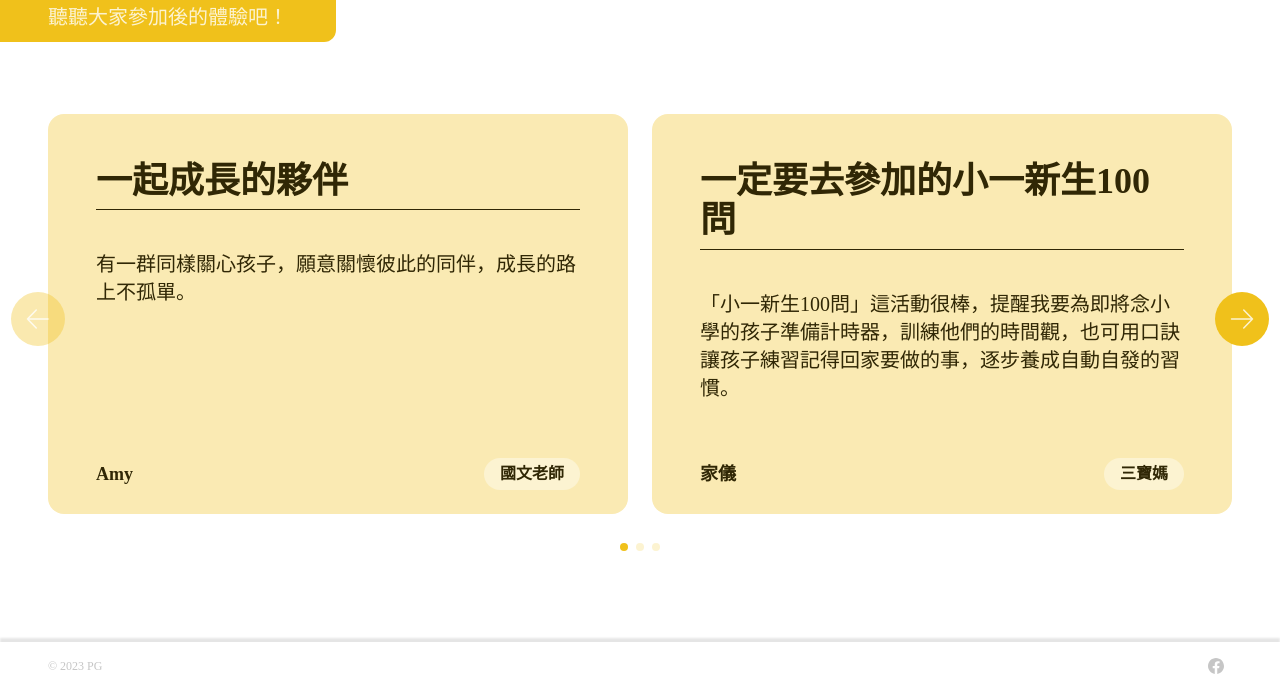
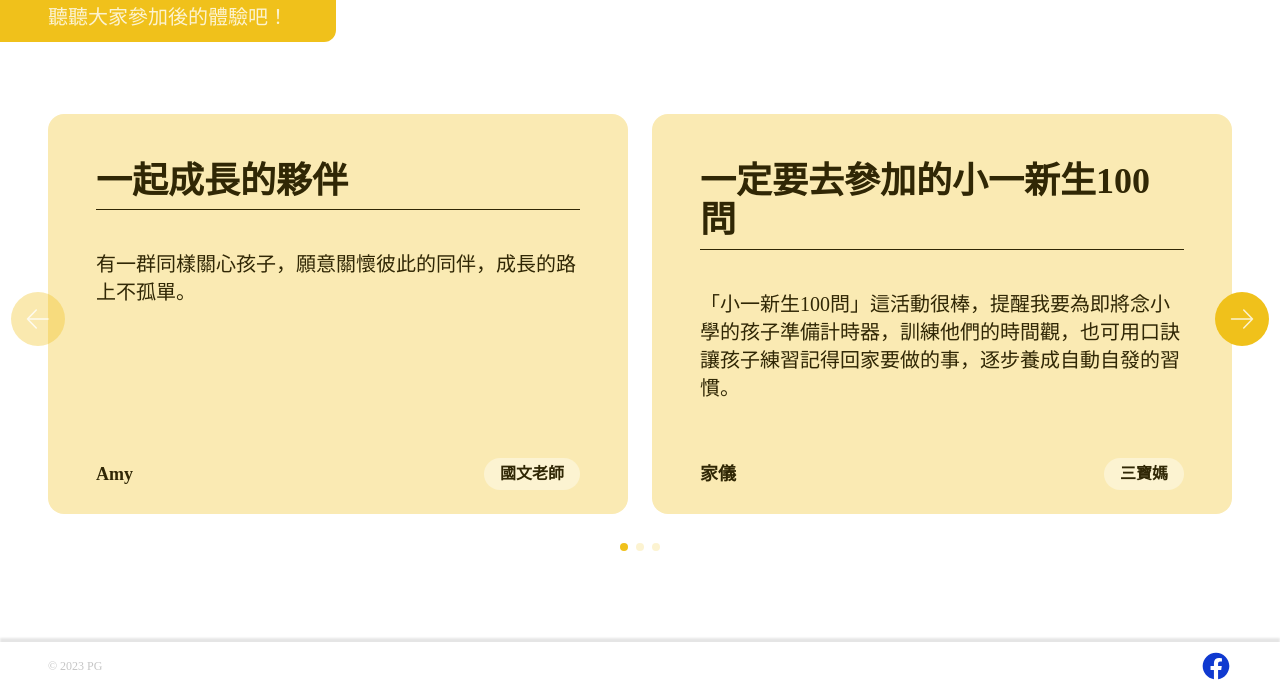
Before and after one commit to Gabriel-Chiu-Design/pglife, a plain HTML site: page index.html in a window 1280 px wide. In both pictures the pointer is over the link 1216 px from the left and 3906 px from the top of the page. Shown: the part 3240-3930 px from the top of the page. Drawn offline with nearby package versions, Linux system fonts and the light colour scheme.

Commit message:
update fb hover effect

```diff
--- a/css/general.css
+++ b/css/general.css
@@ -234,6 +234,10 @@ a:hover, button:hover, .swiper-button-prev, .swiper-button-next, li, .filter .ev
     background-image: url(../elements/icons/fb.svg);
     width: 40px;
     height: 40px;
+}
+
+.fblink:hover{
+    background-image: url(../elements/icons/fb-hover.svg);
 }
 
 .iglink{
```
Also changed, not shown: elements/icons/fb-hover.svg (added).
